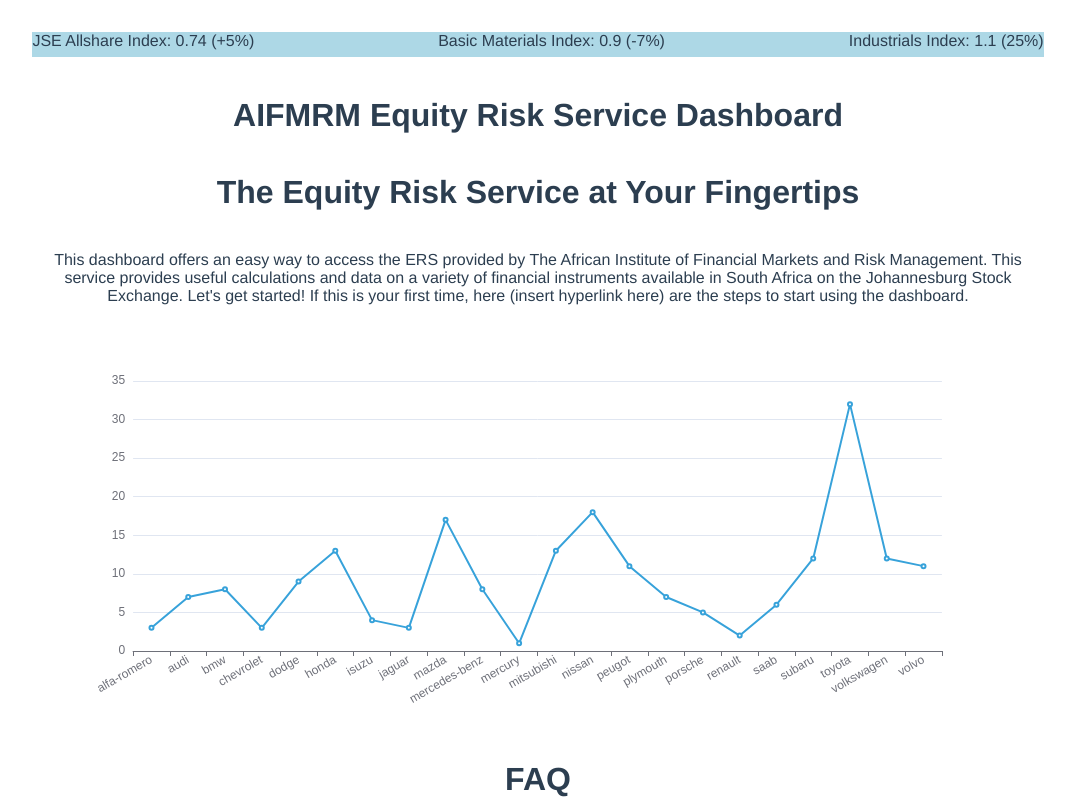
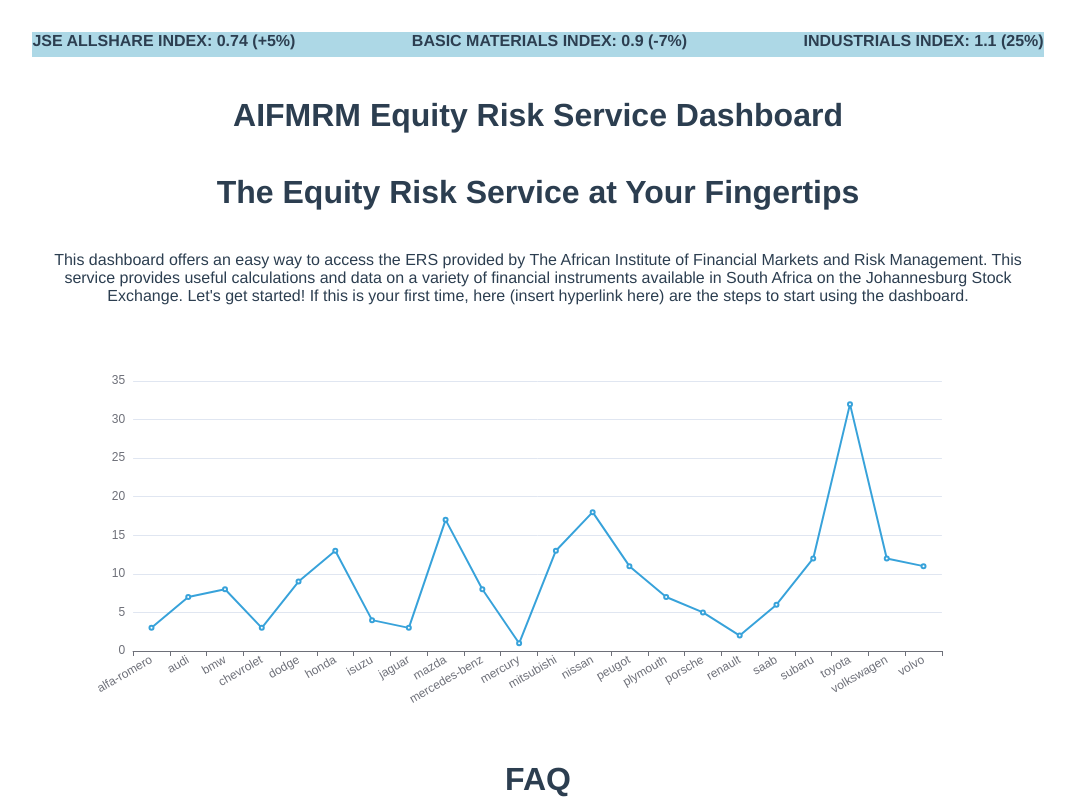
Before and after one commit to DominicGBauer/system-design-dashboard, a Vue app: page / in a window 1280 px wide. Shown: the top 800 px of the page, without its empty margins (102-1177 px from the left). Built offline with nearby package versions, Linux system fonts and the light colour scheme; no server answers.

Commit message:
chore: styled highlights bar a bit

```diff
--- a/src/components/Highlights.vue
+++ b/src/components/Highlights.vue
@@ -29,23 +29,27 @@ export default {
       highlightsindex2: 2,
     }
   },
+}
 
-  methods: {
-    shiftHighlights: function () {
-      this.highlightsindex1 = this.highlightsindex1 + 1
-      return this.highlightsindex1
-    },
-  },
-}
+
 </script>
 
 <style lang="scss" scoped>
 #right-highlight {
   float: right;
+  text-transform: uppercase;
+  font-weight: bold;
+}
+
+#center-highlight {
+  text-transform: uppercase;
+  font-weight: bold;
 }
 
 #left-highlight {
   float: left;
+  text-transform: uppercase;
+  font-weight: bold;
 }
 
 .highlightsbar {
```
Also changed, not shown: 1 other file (tests, documents, lock files or other folders).
